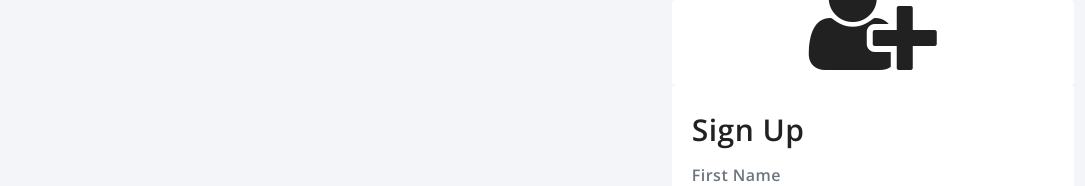
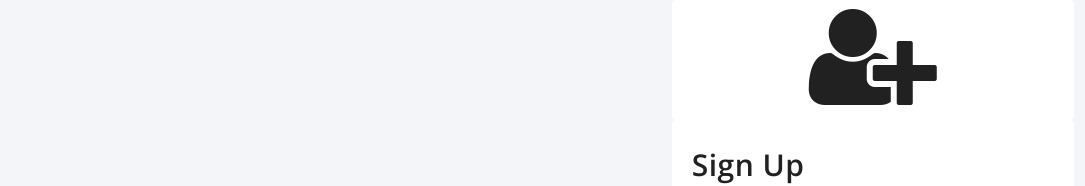
Before and after one commit to fatihazir/Arm-React, a React (Create React App) app: page /register in a window 1280 px wide. Shown: the top 186 px of the page, without its empty margins (87-1172 px from the left). Built offline with nearby package versions, Linux system fonts and the light colour scheme.

Commit message:
login ve register icon update

```diff
--- a/src/assets/lib/Constants.js
+++ b/src/assets/lib/Constants.js
@@ -1,4 +1,4 @@
-export const baseUrlForEndpoint = 'https://localhost:44387/api'
+export const baseUrlForEndpoint = 'https://localhost:5001/api'
 
 export const links = {
     login: '/auth/login',
--- a/src/pages/auth/LoginPage.js
+++ b/src/pages/auth/LoginPage.js
@@ -79,7 +79,7 @@ class LoginPage extends React.Component {
         return <>
             <Loading showOverlay={this.state.showOverlay} showLoading={this.state.showLoading} />
             <ErrorModal show={this.state.showErrorModal} body={this.state.errorModalBodyText} firstButtonOnPress={this.CloseErrorModal} />
-            <div className="reset-password-section text-center">
+            <div style={{ paddingTop: 50 }} className="reset-password-section text-center">
                 <h3><i className="fa fa-sign-in fa-4x"></i></h3>
             </div>
             <form className="login-form">
--- a/src/pages/auth/Register.js
+++ b/src/pages/auth/Register.js
@@ -113,7 +113,7 @@ class Register extends React.Component {
     return <>
       <Loading showOverlay={this.state.showOverlay} showLoading={this.state.showLoading} />
       <ErrorModal show={this.state.showErrorModal} body={this.state.errorModalBodyText} firstButtonOnPress={this.CloseErrorModal} />
-      <div className="reset-password-section text-center">
+      <div style={{ paddingTop: 50 }} className="reset-password-section text-center">
         <h3><i className="fa fa-user-plus fa-4x"></i></h3>
       </div>
       <form className="login-form">
```
